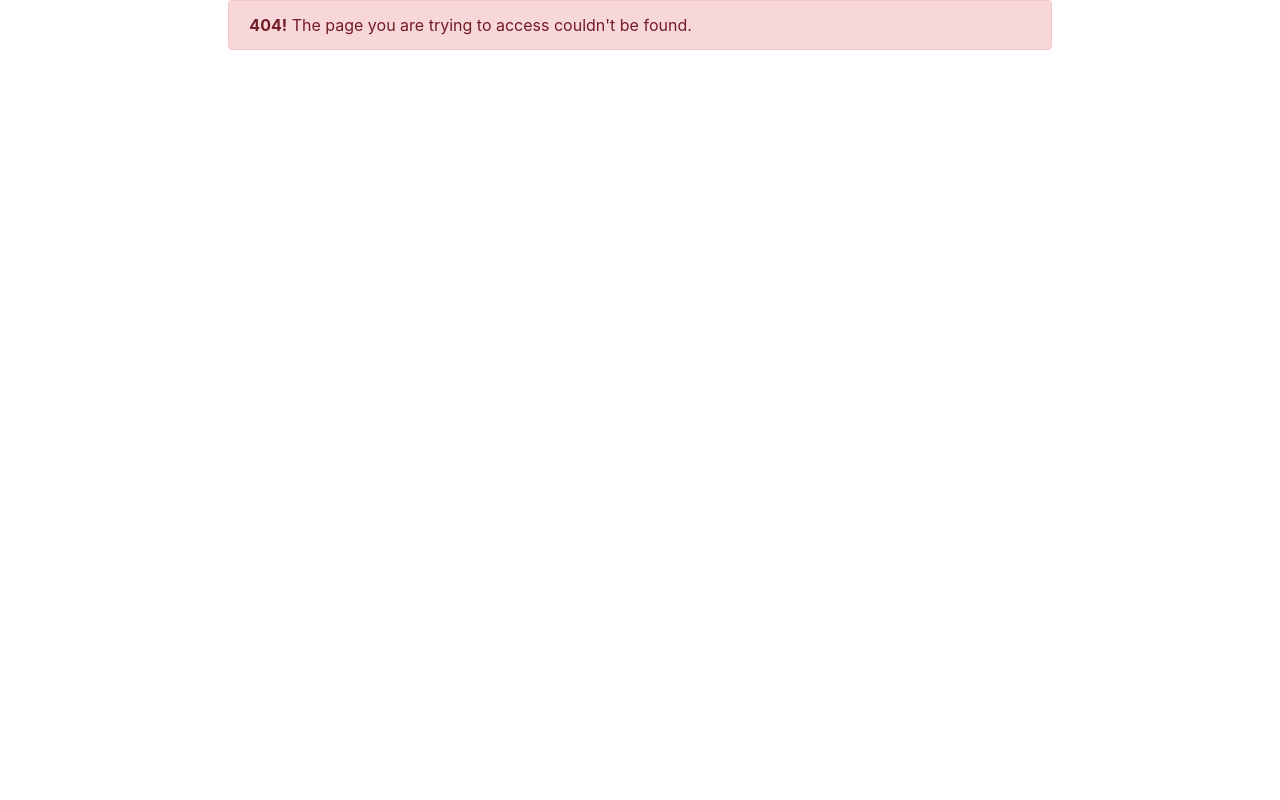
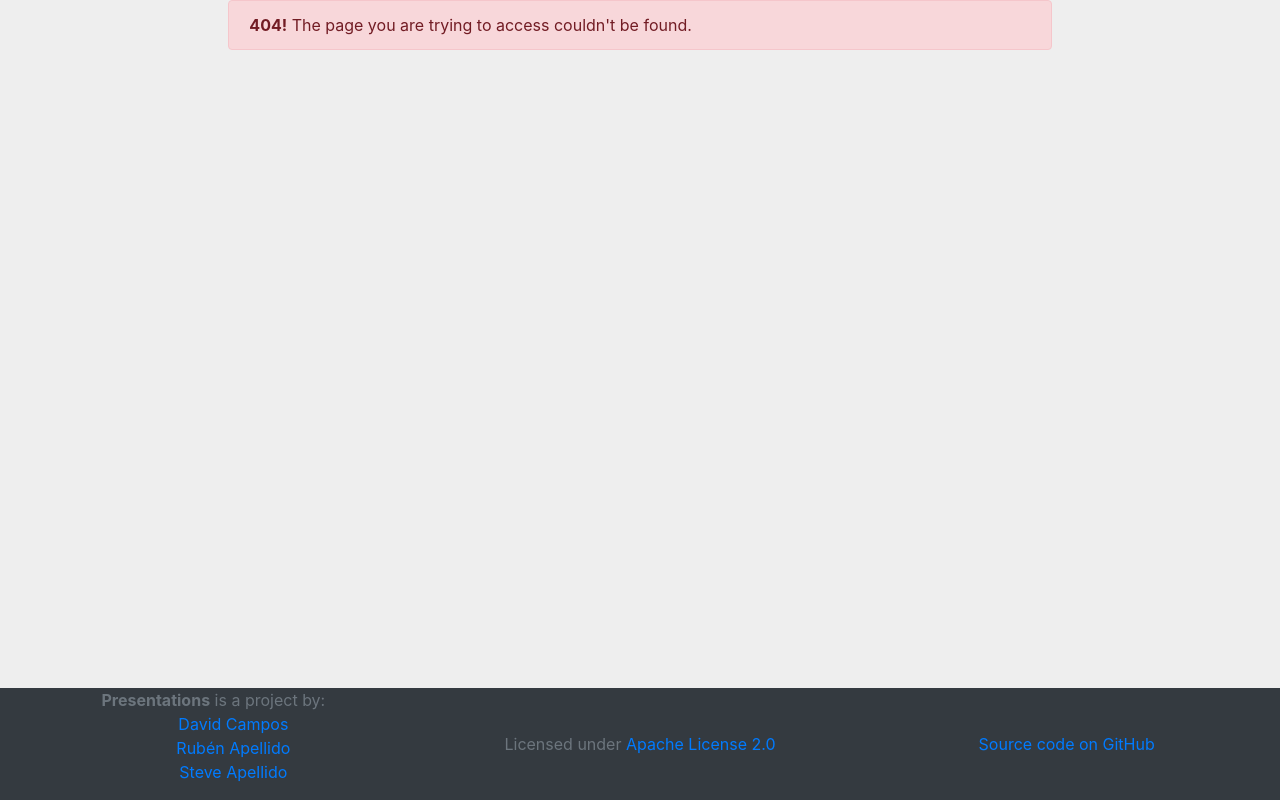
Before and after one commit to david-campos/cool-presentations, a PHP site: page /index.php?p=index in a window 1280 px wide. Run offline with PHP 8.4, Linux system fonts and the light colour scheme; some libraries are stand-ins or nearby versions.

Commit message:
Added footer
Footer done :)

```diff
--- a/modules/footer.php
+++ b/modules/footer.php
@@ -1 +1,21 @@
-<!-- Footer file -->
+<footer>
+  <div class="container-fluid bg-dark">
+  <div class="row justify-content-center text-center align-items-center">
+		<div class="d-none d-lg-block col-lg-4 text-muted">
+			<span><strong>Presentations</strong> is a project by:</span>
+			<ul>
+				<li><a target="_blank" href="linkedin.com/in/david-campos-rodriguez/">David Campos</a></li>
+				<li><a target="_blank" href="#empty">Rubén Apellido</a></li>
+				<li><a target="_blank" href="#empty">Steve Apellido</a></li>
+			</ul>
+		</div>
+		<div class="col-sm-12 col-md-6 col-lg-4 text-muted">
+			<span>Licensed under</span>
+			<a target="_blank" href="https://www.apache.org/licenses/LICENSE-2.0">Apache License 2.0</a>
+		</div>
+		<div class="col-sm-12 col-md-6 col-lg-4 text-muted">
+			<a target="_blank" href="https://github.com/david-campos/slds">Source code on GitHub</a>
+		</div>
+	</div>
+  </div>
+</footer>
--- a/public_html/css/main-style.css
+++ b/public_html/css/main-style.css
@@ -1,3 +1,52 @@
+/* Sticky footer styles
+-------------------------------------------------- */
+html {
+  position: relative;
+  min-height: 100%;
+}
+
+body {
+  margin-bottom: 160px; /* Margin bottom by footer height */
+  background-color: #eee;
+}
+footer {
+  position: absolute;
+  bottom: 0;
+  width: 100%;
+  height: 120px; /* Set the fixed height of the footer here */
+  line-height: 60px;
+  background-color: #f5f5f5;
+}
+
+footer ul {
+  list-style-type: none;
+}
+
 canvas {
-	width: 100%;
+  width: 100%;
 }
+
+/* Medium size */
+@media (min-width: 768px) {
+  body {
+    margin-bottom: 112px; /* Margin bottom by footer height */
+  }
+  footer {
+    height: 60px; /* Set the fixed height of the footer here */
+	line-height: 60px;
+  }
+}
+
+/* Large size */
+@media (min-width: 992px) {
+  body {
+    margin-bottom: 112px; /* Margin bottom by footer height */
+  }
+  footer {
+    height: 112px; /* Set the fixed height of the footer here */
+    line-height: inherit; /* Vertically center the text there */
+  }
+  canvas {
+	width: 50%;
+  }
+}
--- a/public_html/index.php
+++ b/public_html/index.php
@@ -1,5 +1,5 @@
 <?php
-	// pages maps the page key to the page files names, this are the only
+	// $pages maps the page key to the page files names, this are the only
 	// allowed pages to load into the body (preventing attacks)
 	$pages = ['ini'=>'inicio'];
 	// Some variables to configure the pages directory and scripts file
@@ -34,7 +34,8 @@
 	// Header
 	include '../modules/header.php';
 	echo "\n";
-
+?>
+<?php
 	// Look for the page and insert it if it is a legal page
 	$current_page_file = "";
 	if(array_key_exists($current_page_key, $pages)) {
@@ -42,7 +43,7 @@
 		include $pages_dir.$current_page_file.'.php';
 	} else {
 ?>
-		<div class="container-fluid">
+		<main role="main" class="container-fluid">
 			<div class="row">
 				<div class="col-md-8 offset-md-2">
 					<div class="alert alert-danger">
@@ -51,9 +52,11 @@
 					</div>
 				</div>
 			</div>
-		</div>
+		</main>
 <?php
 	}
+?>
+<?php
 	echo "\n";
 
 	// Footer
```
Also changed, not shown: pages/inicio.php (+7 -8 lines).
